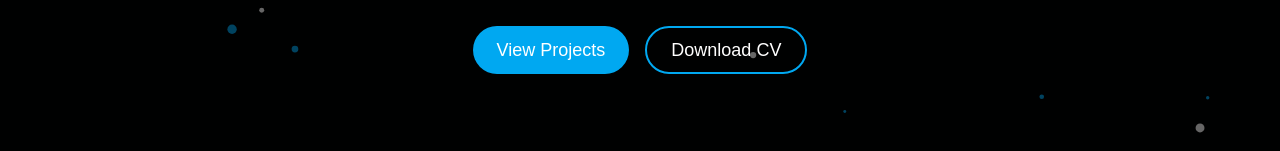
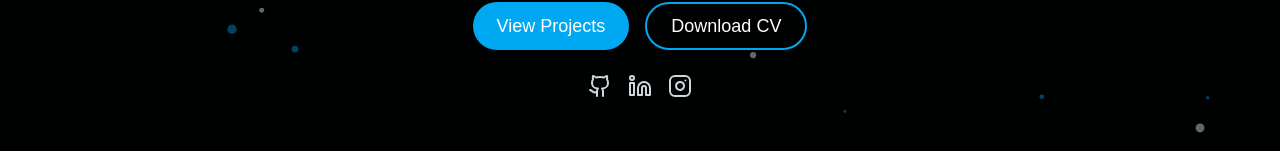
Before and after one commit to benesmartin/mb-portfolio, a React (Vite) app: page / in a window 1280 px wide. Shown: the part 362-513 px from the top of the page. Built offline with nearby package versions, Linux system fonts and the light colour scheme; a web font is replaced by a local one.

Commit message:
add hero socials

```diff
--- a/src/components/Hero.jsx
+++ b/src/components/Hero.jsx
@@ -1,5 +1,6 @@
 import { useTranslation } from "react-i18next";
 import { motion } from "motion/react";
+import { Github, GithubIcon, Instagram, Linkedin } from "lucide-react";
 
 const Hero = () => {
   const { t } = useTranslation();
@@ -46,6 +47,32 @@ const Hero = () => {
           {t("download-cv")}
         </button>
       </div>
+      <div className="mt-6 flex items-center gap-4 text-gray-300">
+        <a
+          href="https://github.com/benesmartin"
+          className="hover:text-[#00a8f1] transition-colors duration-300"
+          target="_blank"
+          rel="noopener noreferrer"
+        >
+          <Github size={24} />
+        </a>
+        <a
+          href="https://www.linkedin.com/in/martinbenes790/"
+          className="hover:text-[#00a8f1] transition-colors duration-300"
+          target="_blank"
+          rel="noopener noreferrer"
+        >
+          <Linkedin size={24} />
+        </a>
+        <a
+          href="https://instagram.com/martinbenes05"
+          className="hover:text-[#00a8f1] transition-colors duration-300"
+          target="_blank"
+          rel="noopener noreferrer"
+        >
+          <Instagram size={24} />
+        </a>
+      </div>
     </motion.section>
   );
 };
```
